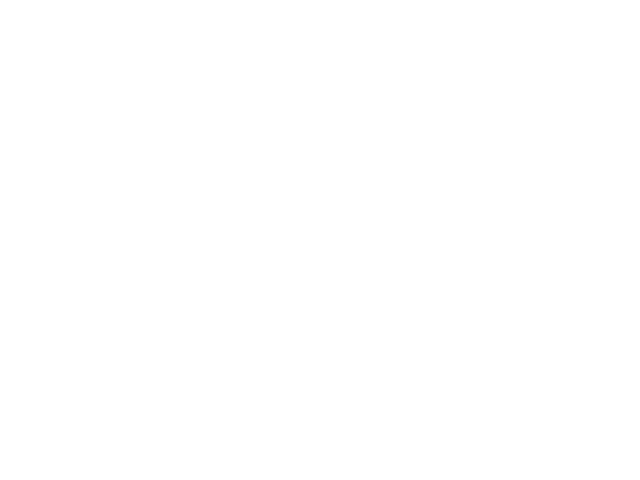
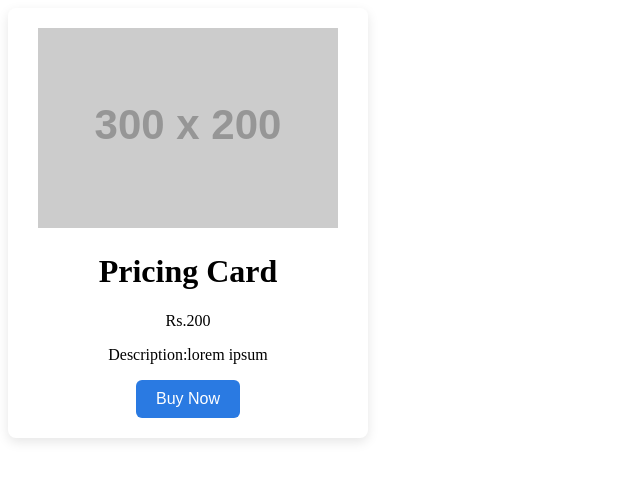
Before and after one commit to acciojob/pricing-card-Ayush-Rajput123, a website: page main.html in a window 1280 px wide. Shown: the whole page, without its empty margins (0-640 px from the left). Drawn offline with Linux system fonts and the light colour scheme; placeholder pictures from the web are drawn by us.

Commit message:
created a submission

```diff
--- a/main.html
+++ b/main.html
@@ -7,7 +7,14 @@
 </head>
 
 <body>
-	<!-- the entire body must be written by student -->
+	<div class="card">
+    <img src="https://via.placeholder.com/300x200" alt="Product Image">
+    <h1>Pricing Card</h1>
+    <p class="price">Rs.200</p>
+    <p class="description">Description:lorem ipsum</p>
+    <button>Buy Now</button>
+  </div>
+
     <script type="text/javascript" src="./script.js">
 </script>
 
--- a/styles.css
+++ b/styles.css
@@ -1 +1,21 @@
-/*  your css code here. If applicable */
+.card {
+  width: 320px;
+  padding: 20px;
+  background-color: #ffffff;
+  box-shadow: 0 4px 12px rgba(0, 0, 0, 0.1);
+  border-radius: 8px;
+  text-align: center;
+}
+.card button {
+  padding: 10px 20px;
+  background-color: #2a7ae2;
+  color: white;
+  border: none;
+  border-radius: 6px;
+  cursor: pointer;
+  font-size: 16px;
+  transition: background-color 0.3s ease;
+}
+.card button:hover {
+  background-color: #1c5bbf;
+}
```
